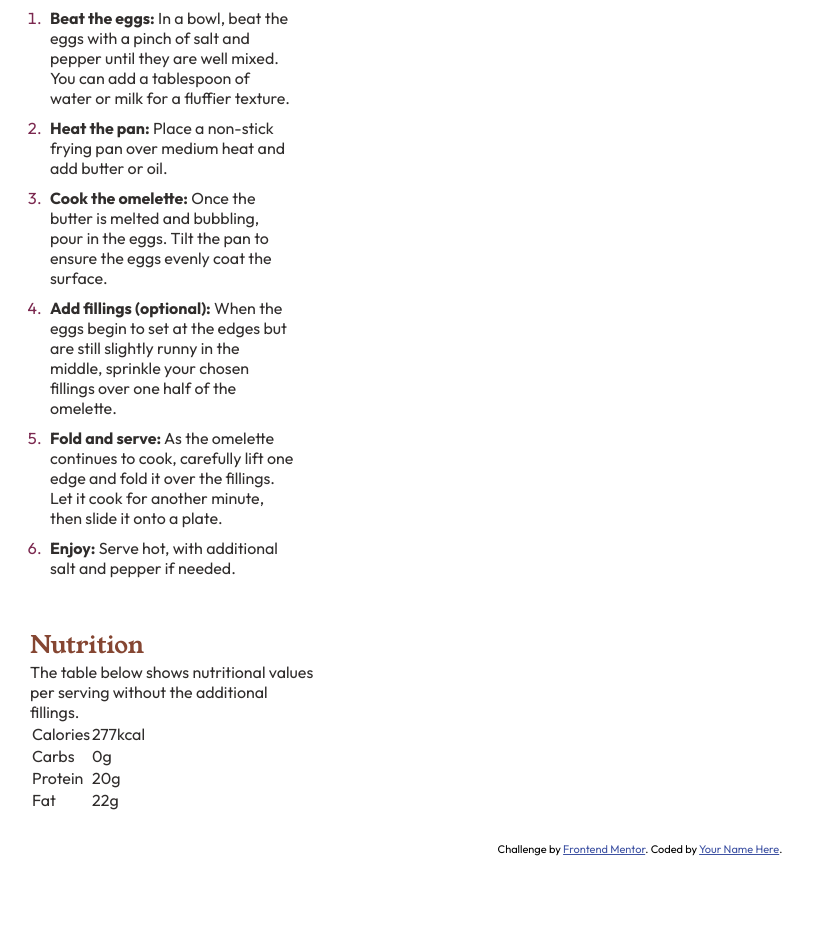
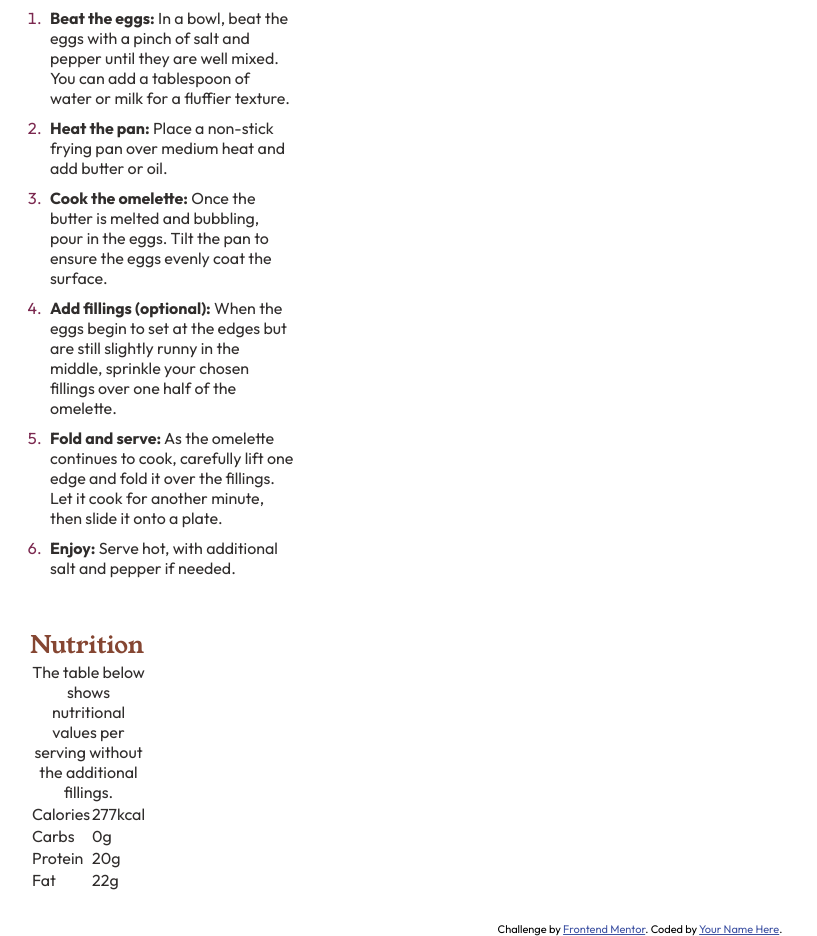
Before and after one commit to alittlebroken/fm-recipe-page, a plain HTML site: page index.html in a window 1280 px wide. Shown: the part 1023-1959 px from the top of the page, without its empty margins (0-817 px from the left). Before the commit the page ends 1879 px from the top, so only its background shows below. Drawn offline with Linux system fonts and the light colour scheme.

Commit message:
added table class and moved description to table caption

```diff
--- a/index.html
+++ b/index.html
@@ -66,8 +66,10 @@
 
         <section>
           <h2 class="young-serif-regular">Nutrition</h2>
-          <p>The table below shows nutritional values per serving without the additional fillings.</p>
-          <table>
+          <table class="recipe-nutrition">
+            <caption>
+              The table below shows nutritional values per serving without the additional fillings.
+            </caption>
             <tbody>
               <tr>
                 <td>Calories</td>
```
